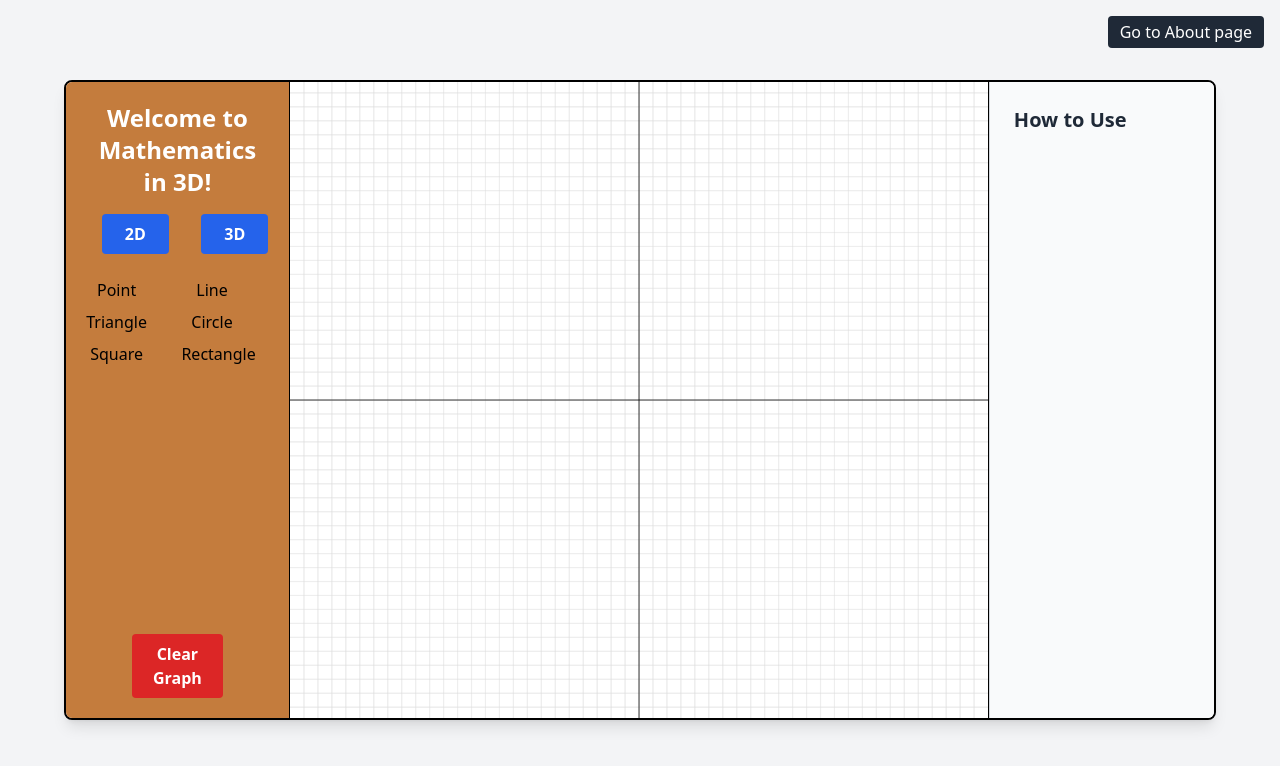
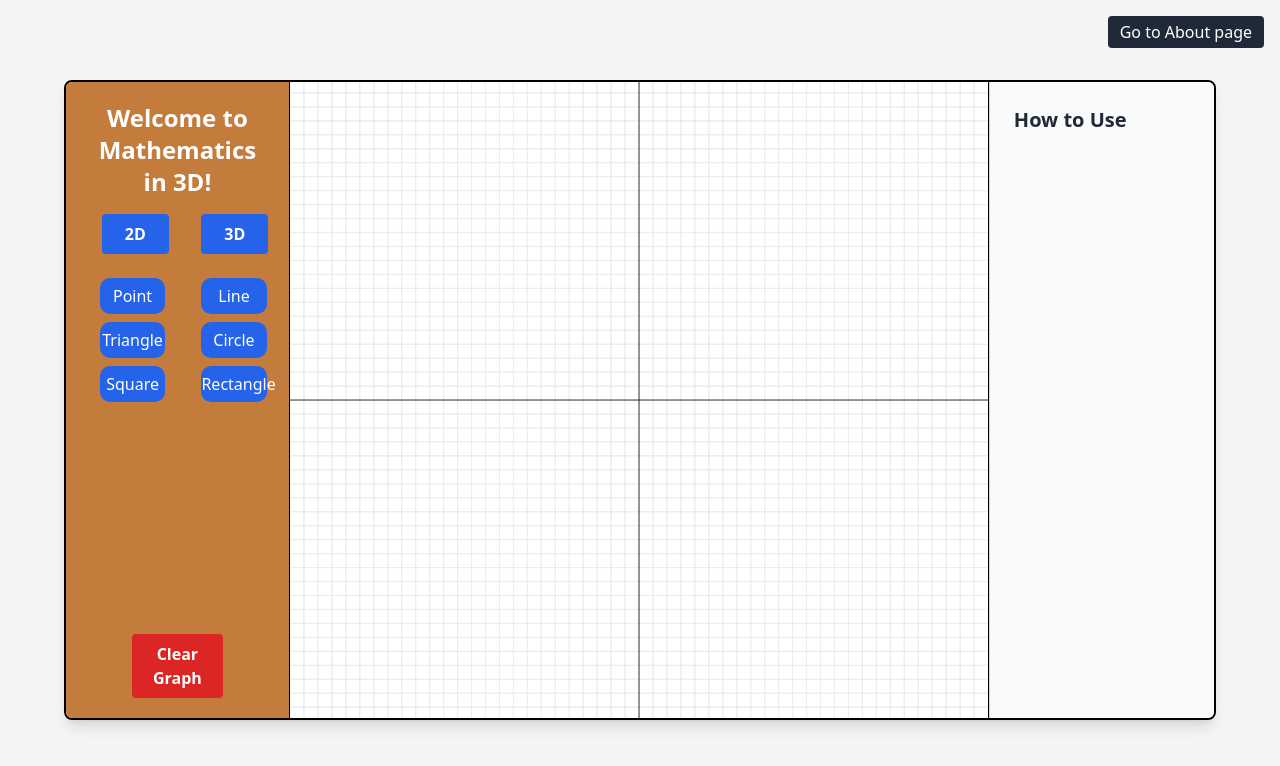
Before and after one commit to AlonsoToji/GraphicsProject, a plain HTML site: page index.html in a window 1280 px wide. Both pictures are taken after a click on the button "2D". Drawn offline with nearby package versions, Linux system fonts and the light colour scheme.

Commit message:
Used style in JS for the "buttons". The file in Testing 1 is probably better.

```diff
--- a/2D_Drawing.js
+++ b/2D_Drawing.js
@@ -19,7 +19,12 @@ export function draw2DInputButtons(is2D_Displayed) {  // Pushes buttons that off
     buttons.forEach(({ label, handler }) => {
       const btn = document.createElement("button");
       btn.textContent = label;
-      btn.style.width = "70%";
+      btn.style.width = "80%";
+      btn.style.height = "150%";
+      btn.style.backgroundColor = '#2563EB';
+      btn.style.borderRadius = '10px';
+      btn.style.color = 'white';
+      btn.style.fontStyle = 'bold';
       btn.addEventListener("click", handler);
       shapeButtonsContainer.appendChild(btn);
     });
--- a/index.html
+++ b/index.html
@@ -22,7 +22,7 @@
       </div>
 
       <!-- Shape Buttons Will Be Injected Here -->
-      <div id="shapeButtonsContainer" class="grid grid-cols-2 gap-2 w-full text-center mb-6"></div>
+      <div id="shapeButtonsContainer" class="grid grid-cols-2 gap-x-5 gap-y-5 w-full text-center mb-6 ml-7"> </div>
 
       <!-- Input Fields for Shape Parameters -->
       <div id="inputSection" class="w-full text-black"></div>
```
